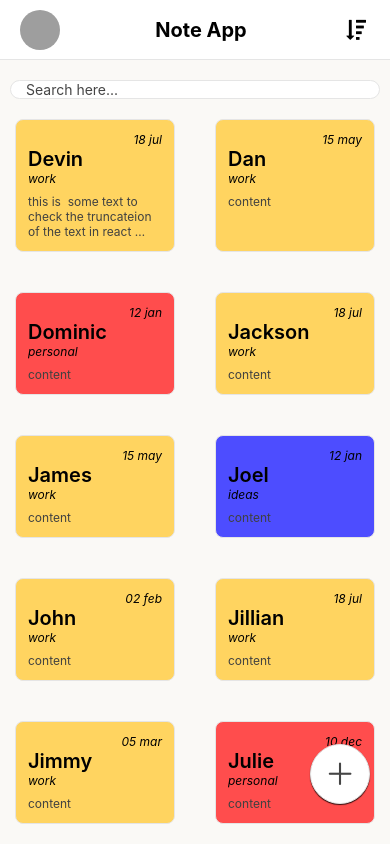
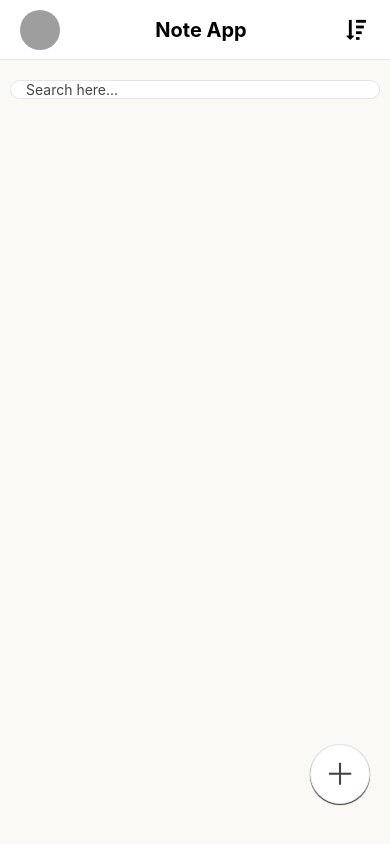
Before and after one commit to isaaxh/NoteApp, a React Native app: screen /Home in a window 390 px wide. Shown: the top 844 px of the page. Built offline with nearby package versions, Linux system fonts and the light colour scheme; grey boxes are pictures that could not be loaded.

Commit message:
add note adding functionality

```diff
--- a/package.json
+++ b/package.json
@@ -10,14 +10,18 @@
     "test": "jest"
   },
   "dependencies": {
+    "@react-native-async-storage/async-storage": "^1.19.4",
     "@react-navigation/native": "^6.1.9",
     "@react-navigation/native-stack": "^6.9.17",
     "@types/react-native-vector-icons": "^6.4.16",
+    "moment": "^2.29.4",
     "react": "18.2.0",
     "react-native": "0.72.6",
+    "react-native-dropdown-picker": "^5.4.6",
     "react-native-safe-area-context": "^4.7.4",
     "react-native-screens": "^3.27.0",
-    "react-native-vector-icons": "^10.0.1"
+    "react-native-vector-icons": "^10.0.1",
+    "react-uuid": "^2.0.0"
   },
   "devDependencies": {
     "@babel/core": "^7.20.0",
--- a/src/App.tsx
+++ b/src/App.tsx
@@ -1,10 +1,13 @@
-import {StyleSheet, SafeAreaView} from 'react-native';
 import React from 'react';
 import Home from './screens/Home';
 import AddNote from './screens/AddNote';
-import Header from './components/Header';
 import {NavigationContainer} from '@react-navigation/native';
 import {createNativeStackNavigator} from '@react-navigation/native-stack';
+import SaveNote from './components/SaveNote';
+import GlobalContextProvider, {
+  GlobalContextProps,
+} from './contexts/GlobalContext';
+import useGlobal from './hooks/useGlobal';
 
 export type RootStackParamList = {
   Home: undefined;
@@ -13,8 +16,19 @@ export type RootStackParamList = {
 
 const Stack = createNativeStackNavigator<RootStackParamList>();
 
+const HeaderSaveNote = () => {
+  const {notes} = useGlobal() as GlobalContextProps;
+  return <SaveNote notes={notes} />;
+};
+
+const AddNoteScreen = () => {
+  const {notes} = useGlobal() as GlobalContextProps;
+  return <AddNote notes={notes} />;
+};
+
 export default function App() {
   return (
+    <GlobalContextProvider>
       <NavigationContainer>
         <Stack.Navigator initialRouteName="Home">
           <Stack.Screen
@@ -24,27 +38,9 @@ export default function App() {
               headerShown: false,
             }}
           />
-        <Stack.Screen name="AddNote" component={AddNote} />
+          <Stack.Screen name="AddNote" component={AddNoteScreen} />
         </Stack.Navigator>
       </NavigationContainer>
+    </GlobalContextProvider>
   );
 }
-
-const styles = StyleSheet.create({
-  container: {
-    flex: 1,
-  },
-});
-
-{
-  /* <SafeAreaView style={styles.container}> */
-}
-{
-  /*   <Header /> */
-}
-{
-  /*   <Home /> */
-}
-{
-  /* </SafeAreaView>; */
-}
--- a/src/components/Card.tsx
+++ b/src/components/Card.tsx
@@ -1,7 +1,12 @@
 import {StyleSheet, Text, TouchableOpacity, View} from 'react-native';
-import React from 'react';
+import React, {useState} from 'react';
 import type {PropsWithChildren} from 'react';
 import globalStyles from '../styles/globalStyles';
+import useGlobal from '../hooks/useGlobal';
+import {
+  CategoryColorsProps,
+  GlobalContextProps,
+} from '../contexts/GlobalContext';
 
 type CardProps = {
   date: string;
@@ -10,28 +15,18 @@ type CardProps = {
   content: string;
 };
 
-type CategoryColorsTypes = {
-  [key: string]: string;
-};
-
-const categoryColors = {
-  work: '#FFD460',
-  personal: '#FF4D4D',
-  ideas: '#4D4DFF',
-  home: '#4DFF4D',
-};
-
 const Card = ({
   date,
   title,
   category,
   content,
 }: PropsWithChildren<CardProps>) => {
+  const {categoryColors} = useGlobal() as GlobalContextProps;
   return (
     <TouchableOpacity
       style={[
         styles.card,
-        {backgroundColor: (categoryColors as CategoryColorsTypes)[category]},
+        {backgroundColor: (categoryColors as CategoryColorsProps)[category]},
       ]}>
       <View style={styles.dateContainer}>
         <Text style={[globalStyles.text, styles.date]}>{date}</Text>
--- /dev/null
+++ b/src/components/SaveNote.tsx
@@ -0,0 +1,20 @@
+import {StyleSheet, Text, TouchableOpacity} from 'react-native';
+import React from 'react';
+import globalStyles from '../styles/globalStyles';
+
+type SaveNoteProps = {
+  /* note: noteProps; */
+  onPress: () => void;
+};
+
+const SaveNote = ({onPress}: SaveNoteProps) => {
+  return (
+    <TouchableOpacity onPress={onPress}>
+      <Text style={globalStyles.text}>Save</Text>
+    </TouchableOpacity>
+  );
+};
+
+export default SaveNote;
+
+const styles = StyleSheet.create({});
--- a/src/components/SearchBar.tsx
+++ b/src/components/SearchBar.tsx
@@ -4,13 +4,11 @@ import globalStyles from '../styles/globalStyles';
 
 const SearchBar = () => {
   return (
-    <View>
-      <TextInput
-        style={[styles.container, globalStyles.text]}
-        placeholder="Search here..."
-        placeholderTextColor="#454545"
-      />
-    </View>
+    <TextInput
+      style={[styles.container, globalStyles.text]}
+      placeholder="Search here..."
+      placeholderTextColor="#454545"
+    />
   );
 };
 
@@ -19,7 +17,7 @@ const styles = StyleSheet.create({
     borderRadius: 20,
     borderWidth: 1,
     borderColor: '#E5E5E5',
-    backgroundColor: '#ffffff',
+    backgroundColor: '#FFFFFF',
     paddingHorizontal: 15,
   },
 });
--- /dev/null
+++ b/src/contexts/GlobalContext.tsx
@@ -0,0 +1,69 @@
+import React, {createContext, useState} from 'react';
+import uuid from 'react-uuid';
+
+type GlobalContextProviderProps = {
+  children: React.ReactNode;
+};
+
+export type GlobalContextProps = {
+  notes: noteProps[];
+  categories: category[];
+  categoryColors: CategoryColorsProps;
+  setNotes: React.Dispatch<React.SetStateAction<noteProps[]>>;
+  setCategories: React.Dispatch<React.SetStateAction<category[]>>;
+  setCategoryColors: React.Dispatch<React.SetStateAction<CategoryColorsProps>>;
+};
+
+export type noteProps = {
+  noteId: string;
+  date: string;
+  title: string;
+  description: string;
+  category: string;
+};
+
+export type category = {label: string; value: string};
+
+export type CategoryColorsProps = {
+  [key: string]: string;
+};
+
+export const GlobalContext = createContext<GlobalContextProps | null>(null);
+
+const GlobalContextProvider = ({children}: GlobalContextProviderProps) => {
+  const [notes, setNotes] = useState<noteProps[]>([
+    {
+      noteId: uuid(),
+      date: '12 Jan',
+      title: 'Workout',
+      description: 'Go to the gym',
+      category: 'work',
+    },
+  ]);
+  const [categories, setCategories] = useState<category[]>([
+    {label: 'Work', value: 'work'},
+    {label: 'Personal', value: 'personal'},
+    {label: 'Ideas', value: 'ideas'},
+    {label: 'Home', value: 'home'},
+  ]);
+  const [categoryColors, setCategoryColors] = useState<CategoryColorsProps>({
+    work: '#FFD460',
+    personal: '#FF4D4D',
+    ideas: '#4D4DFF',
+    home: '#4DFF4D',
+  });
+
+  const value: GlobalContextProps = {
+    notes,
+    setNotes,
+    categories,
+    setCategories,
+    categoryColors,
+    setCategoryColors,
+  };
+  return (
+    <GlobalContext.Provider value={value}>{children}</GlobalContext.Provider>
+  );
+};
+
+export default GlobalContextProvider;
--- /dev/null
+++ b/src/hooks/useGlobal.ts
@@ -0,0 +1,8 @@
+import {useContext} from 'react';
+import {GlobalContext} from '../contexts/GlobalContext';
+
+const useGlobal = () => {
+  return useContext(GlobalContext);
+};
+
+export default useGlobal;
--- a/src/screens/AddNote.tsx
+++ b/src/screens/AddNote.tsx
@@ -1,10 +1,100 @@
-import {StyleSheet, Text, View} from 'react-native';
-import React from 'react';
+import {Button, StyleSheet, Text, TextInput, View} from 'react-native';
+import React, {useEffect, useRef, useState} from 'react';
+import globalStyles from '../styles/globalStyles';
+import DropDownPicker from 'react-native-dropdown-picker';
+import Moment from 'moment';
+import {GlobalContextProps, noteProps} from '../contexts/GlobalContext';
+import useGlobal from '../hooks/useGlobal';
+import AsyncStorage from '@react-native-async-storage/async-storage';
+// navigation
+import {useNavigation} from '@react-navigation/native';
+import {NativeStackScreenProps} from '@react-navigation/native-stack';
+import {NativeStackNavigationProp} from '@react-navigation/native-stack';
+import {RootStackParamList} from '../App';
+import SaveNote from '../components/SaveNote';
+import uuid from 'react-uuid';
 
-const AddNote = () => {
+type AddNoteProps = NativeStackScreenProps<RootStackParamList, 'AddNote'>;
+
+const AddNote = ({}: AddNoteProps) => {
+  const [title, setTitle] = useState('');
+  const [description, setDescription] = useState('');
+  const [open, setOpen] = useState(false);
+  const [value, setValue] = useState('');
+
+  const {categories, setCategories} = useGlobal() as GlobalContextProps;
+
+  const navigation =
+    useNavigation<NativeStackNavigationProp<RootStackParamList>>();
+
+  Moment.locale('en');
+  const date = new Date();
+
+  const note: noteProps = {
+    noteId: uuid(),
+    date: Moment(date).format('DD MMM'),
+    title,
+    description,
+    category: value,
+  };
+
+  useEffect(() => {
+    const storeNewNote = async () => {
+      try {
+        const notes = await AsyncStorage.getItem('note');
+        if (notes !== null) {
+          console.log(notes);
+          const newNotes = JSON.parse(notes);
+          newNotes.push(note);
+          await AsyncStorage.setItem('note', JSON.stringify(newNotes));
+        } else {
+          console.log('no notes found');
+          await AsyncStorage.setItem('note', JSON.stringify(note));
+        }
+      } catch (e) {
+        console.log(e);
+      }
+    };
+
+    const handleSavePress = () => {
+      storeNewNote();
+      navigation.navigate('Home');
+    };
+
+    navigation.setOptions({
+      headerRight: () => <SaveNote onPress={handleSavePress} />,
+    });
+  });
+
   return (
-    <View>
-      <Text>AddNote</Text>
+    <View style={styles.container}>
+      <TextInput
+        style={[globalStyles.text, styles.controls, styles.container]}
+        placeholder="Add Title"
+        placeholderTextColor="#454545"
+        value={title}
+        onChangeText={setTitle}
+      />
+      <TextInput
+        style={[globalStyles.text, styles.controls, styles.container]}
+        placeholder="Add Description"
+        placeholderTextColor="#454545"
+        multiline={true}
+        numberOfLines={3}
+        value={description}
+        onChangeText={setDescription}
+      />
+      <DropDownPicker
+        open={open}
+        value={value}
+        items={categories}
+        setOpen={setOpen}
+        setValue={setValue}
+        setItems={setCategories}
+        style={styles.controls}
+        dropDownContainerStyle={styles.dropDownContainer}
+        placeholderStyle={styles.placeholder}
+      />
     </View>
   );
 };
@@ -13,8 +103,29 @@ export default AddNote;
 
 const styles = StyleSheet.create({
   container: {
-    flex: 1,
-    alignItems: 'center',
-    justifyContent: 'center',
+    padding: 10,
+    gap: 20,
+  },
+  controls: {
+    flexDirection: 'row',
+    backgroundColor: '#FFFFFF',
+    borderRadius: 8,
+    borderWidth: 1,
+    borderColor: '#E5E5E5',
+  },
+  dropDownTouchable: {
+    flexDirection: 'row',
+    height: 40,
+    padding: 10,
+  },
+  dropDownItem: {
+    padding: 10,
+    flexDirection: 'row',
+  },
+  dropDownContainer: {
+    borderColor: '#E5E5E5',
+  },
+  placeholder: {
+    color: '#454545',
   },
 });
--- a/src/screens/Home.tsx
+++ b/src/screens/Home.tsx
@@ -1,41 +1,35 @@
-import {StyleSheet, View, Text, FlatList, Button} from 'react-native';
-import React from 'react';
+import {StyleSheet, View, FlatList} from 'react-native';
+import React, {useState} from 'react';
 import SearchBar from '../components/SearchBar';
 import AddNoteBtn from '../components/AddNoteBtn';
 import Card from '../components/Card';
 import {NativeStackScreenProps} from '@react-navigation/native-stack';
 import {RootStackParamList} from '../App';
 import Header from '../components/Header';
+import AsyncStorage from '@react-native-async-storage/async-storage';
+import {noteProps} from '../contexts/GlobalContext';
+import {useFocusEffect} from '@react-navigation/native';
 
 type HomeProps = NativeStackScreenProps<RootStackParamList, 'Home'>;
 
+const ItemSeparatorComponent = () => (
+  <View style={styles.ItemSeparatorComponent} />
+);
+
 const Home = ({navigation}: HomeProps) => {
-  const data = [
-    {
-      key: 'Devin',
-      category: 'work',
-      content:
-        'this is  some text to check the truncateion of the text in react native app',
-      date: '18 jul',
-    },
-    {key: 'Dan', category: 'work', content: 'content', date: '15 may'},
-    {key: 'Dominic', category: 'personal', content: 'content', date: '12 jan'},
-    {key: 'Jackson', category: 'work', content: 'content', date: '18 jul'},
-    {key: 'James', category: 'work', content: 'content', date: '15 may'},
-    {key: 'Joel', category: 'ideas', content: 'content', date: '12 jan'},
-    {key: 'John', category: 'work', content: 'content', date: '02 feb'},
-    {key: 'Jillian', category: 'work', content: 'content', date: '18 jul'},
-    {key: 'Jimmy', category: 'work', content: 'content', date: '05 mar'},
-    {key: 'Julie', category: 'personal', content: 'content', date: '10 dec'},
-    {key: 'Tom', category: 'work', content: 'content', date: '10 dec'},
-    {key: 'Chris', category: 'work', content: 'content', date: '10 dec'},
-    {key: 'Hamid', category: 'work', content: 'content', date: '10 dec'},
-    {key: 'Hammond', category: 'work', content: 'content', date: '10 dec'},
-    {key: 'Khalid', category: 'work', content: 'content', date: '10 dec'},
-    {key: 'Howard', category: 'work', content: 'content', date: '10 dec'},
-    {key: 'Harry', category: 'work', content: 'content', date: '10 dec'},
-    {key: 'Larry', category: 'work', content: 'content', date: '10 dec'},
-  ];
+  const [notes, setNotes] = useState<noteProps[]>();
+  useFocusEffect(() => {
+    const getData = async () => {
+      try {
+        const jsonValue = await AsyncStorage.getItem('note');
+        return jsonValue != null ? JSON.parse(jsonValue) : null;
+      } catch (e) {
+        console.log(e);
+      }
+    };
+    getData().then(noteArr => setNotes(noteArr));
+  });
+  console.log(notes);
   return (
     <View style={styles.container}>
       <Header />
@@ -44,19 +38,17 @@ const Home = ({navigation}: HomeProps) => {
         <View style={styles.main}>
           <View style={styles.cardContainer}>
             <FlatList
-              data={data}
+              data={notes}
               numColumns={2}
               renderItem={({item}) => (
                 <Card
                   date={item.date}
-                  title={item.key}
+                  title={item.title}
                   category={item.category}
-                  content={item.content}
+                  content={item.description}
                 />
               )}
-              ItemSeparatorComponent={() => (
-                <View style={styles.ItemSeparatorComponent} />
-              )}
+              ItemSeparatorComponent={ItemSeparatorComponent}
               columnWrapperStyle={styles.columnWrapperStyle}
             />
           </View>
--- a/src/styles/globalStyles.ts
+++ b/src/styles/globalStyles.ts
@@ -4,6 +4,9 @@ const globalStyles = StyleSheet.create({
   text: {
     color: '#000',
   },
+  placeholder: {
+    color: '#454545',
+  },
 });
 
 export default globalStyles;
```
Also changed, not shown: 2 other files (tests, documents, lock files or other folders). Lines whose indentation alone changed are shown as unchanged.
